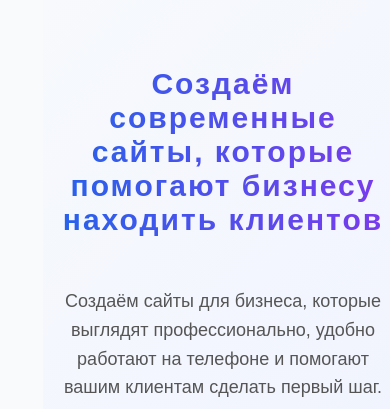
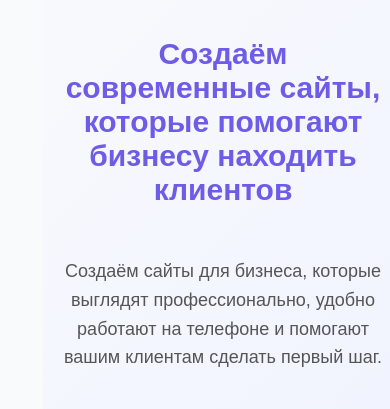
Before and after one commit to Normy23/Normy, a plain HTML site: page index.html in a window 390 px wide. Shown: the part 359-768 px from the top of the page. Drawn offline with Linux system fonts and the light colour scheme; a script that the page names is missing.

Commit message:
Fix hero heading structure

```diff
--- a/index.html
+++ b/index.html
@@ -25,7 +25,7 @@
 
     <h1>Nova Web Studio</h1>
 
-<h1>Создаём современные сайты, которые помогают бизнесу находить клиентов</h1>
+<h2>Создаём современные сайты, которые помогают бизнесу находить клиентов</h2>
 
 <p>
     Создаём сайты для бизнеса, которые выглядят профессионально, удобно работают на телефоне и помогают вашим клиентам сделать первый шаг.
--- a/style.css
+++ b/style.css
@@ -946,6 +946,11 @@ footer a:hover {
 .hero h1:nth-child(2) {
     font-size: 30px;
 }
-
+.hero h2 {
+    font-size: 30px;
+    max-width: 350px;
+    margin: 0 auto 20px;
+    text-align: center;
+}
 
 }
```
